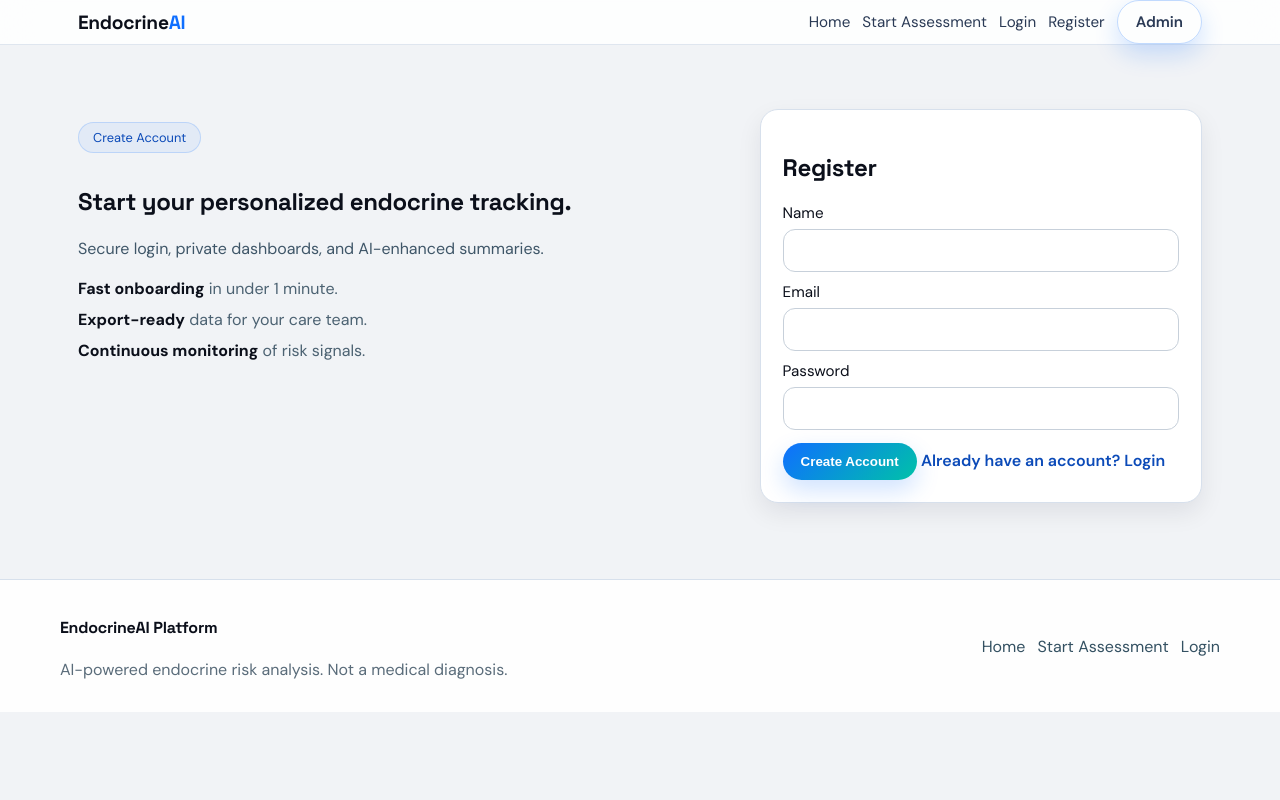
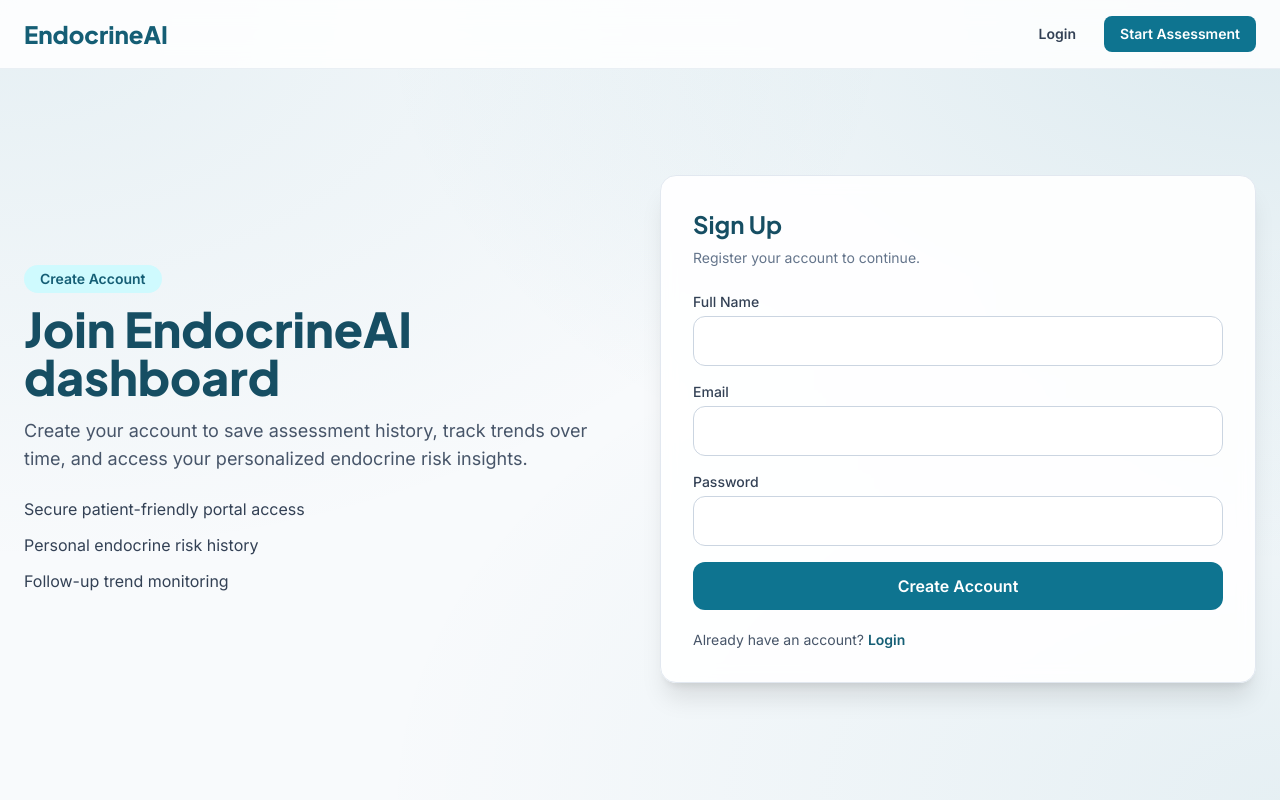
Before and after one commit to endocrineai-hub/endocrine-ai, a Flask app: page /signup in a window 1280 px wide. Run offline with Flask 3, Linux system fonts and the light colour scheme; some libraries are stand-ins or nearby versions.

Commit message:
Redesign signup page to match modern UI theme

```diff
--- a/backend/templates/user_signup.html
+++ b/backend/templates/user_signup.html
@@ -1,29 +1,64 @@
-{% extends "public_base.html" %}
-{% set title = "User Registration" %}
-{% block content %}
-<section class="auth-hero">
-  <div class="container auth-grid">
-    <div class="auth-copy">
-      <p class="pill">Create Account</p>
-      <h1>Start your personalized endocrine tracking.</h1>
-      <p class="lead">Secure login, private dashboards, and AI-enhanced summaries.</p>
-      <ul>
-        <li><strong>Fast onboarding</strong> in under 1 minute.</li>
-        <li><strong>Export-ready</strong> data for your care team.</li>
-        <li><strong>Continuous monitoring</strong> of risk signals.</li>
+<!DOCTYPE html>
+<html class="scroll-smooth" lang="en">
+<head>
+  <meta charset="utf-8"/>
+  <meta content="width=device-width, initial-scale=1.0" name="viewport"/>
+  <title>Sign Up | EndocrineAI</title>
+  <script src="https://cdn.tailwindcss.com?plugins=forms"></script>
+  <link href="https://fonts.googleapis.com/css2?family=Plus+Jakarta+Sans:wght@500;700;800&family=Inter:wght@400;500;600&display=swap" rel="stylesheet"/>
+  <style>
+    body { font-family: Inter, sans-serif; }
+    h1, h2, .brand { font-family: "Plus Jakarta Sans", sans-serif; }
+    .bg-gradient-mesh {
+      background: radial-gradient(at 0% 0%, rgba(14, 116, 144, 0.08) 0px, transparent 50%),
+                  radial-gradient(at 100% 0%, rgba(14, 116, 144, 0.12) 0px, transparent 50%),
+                  radial-gradient(at 100% 100%, rgba(14, 116, 144, 0.08) 0px, transparent 50%);
+    }
+  </style>
+</head>
+<body class="min-h-screen bg-slate-50 text-slate-900 bg-gradient-mesh">
+  <header class="sticky top-0 z-50 border-b border-slate-200/70 bg-white/85 backdrop-blur-md">
+    <div class="mx-auto flex w-full max-w-7xl items-center justify-between px-6 py-4">
+      <a class="brand text-2xl font-extrabold text-cyan-800" href="/">EndocrineAI</a>
+      <div class="flex items-center gap-3">
+        <a class="rounded-lg px-4 py-2 text-sm font-semibold text-slate-700 hover:text-cyan-800" href="/login">Login</a>
+        <a class="rounded-lg bg-cyan-700 px-4 py-2 text-sm font-semibold text-white hover:bg-cyan-800" href="/start-assessment">Start Assessment</a>
+      </div>
+    </div>
+  </header>
+
+  <main class="mx-auto grid min-h-[calc(100vh-80px)] w-full max-w-7xl gap-10 px-6 py-12 md:grid-cols-2 md:items-center">
+    <section>
+      <p class="mb-3 inline-flex rounded-full bg-cyan-100 px-4 py-1 text-sm font-semibold text-cyan-800">Create Account</p>
+      <h1 class="text-4xl font-extrabold leading-tight text-cyan-900 md:text-5xl">Join EndocrineAI dashboard</h1>
+      <p class="mt-4 max-w-xl text-lg text-slate-600">Create your account to save assessment history, track trends over time, and access your personalized endocrine risk insights.</p>
+      <ul class="mt-6 space-y-3 text-slate-700">
+        <li>Secure patient-friendly portal access</li>
+        <li>Personal endocrine risk history</li>
+        <li>Follow-up trend monitoring</li>
       </ul>
-    </div>
-    <div class="auth-card">
-      <h2>Register</h2>
-      {% if error %}<p class="error">{{ error }}</p>{% endif %}
-      <form method="post">
-        <label>Name <input name="name" required /></label>
-        <label>Email <input name="email" type="email" required /></label>
-        <label>Password <input name="password" type="password" required /></label>
-        <button class="btn" type="submit">Create Account</button>
-        <a class="link" href="/login">Already have an account? Login</a>
+    </section>
+
+    <section class="rounded-2xl border border-slate-200 bg-white/90 p-8 shadow-xl backdrop-blur">
+      <h2 class="text-2xl font-bold text-cyan-900">Sign Up</h2>
+      <p class="mt-2 text-sm text-slate-500">Register your account to continue.</p>
+      {% if error %}
+      <div class="mt-4 rounded-lg border border-red-200 bg-red-50 px-4 py-3 text-sm text-red-700">{{ error }}</div>
+      {% endif %}
+      <form class="mt-6 space-y-4" method="post">
+        <label class="block text-sm font-medium text-slate-700">Full Name
+          <input class="mt-1 w-full rounded-xl border-slate-300 px-4 py-3 focus:border-cyan-700 focus:ring-cyan-700" name="name" required />
+        </label>
+        <label class="block text-sm font-medium text-slate-700">Email
+          <input class="mt-1 w-full rounded-xl border-slate-300 px-4 py-3 focus:border-cyan-700 focus:ring-cyan-700" name="email" type="email" required />
+        </label>
+        <label class="block text-sm font-medium text-slate-700">Password
+          <input class="mt-1 w-full rounded-xl border-slate-300 px-4 py-3 focus:border-cyan-700 focus:ring-cyan-700" name="password" type="password" required />
+        </label>
+        <button class="w-full rounded-xl bg-cyan-700 px-4 py-3 font-semibold text-white hover:bg-cyan-800" type="submit">Create Account</button>
       </form>
-    </div>
-  </div>
-</section>
-{% endblock %}
+      <p class="mt-5 text-sm text-slate-600">Already have an account? <a class="font-semibold text-cyan-800 hover:underline" href="/login">Login</a></p>
+    </section>
+  </main>
+</body>
+</html>
```
